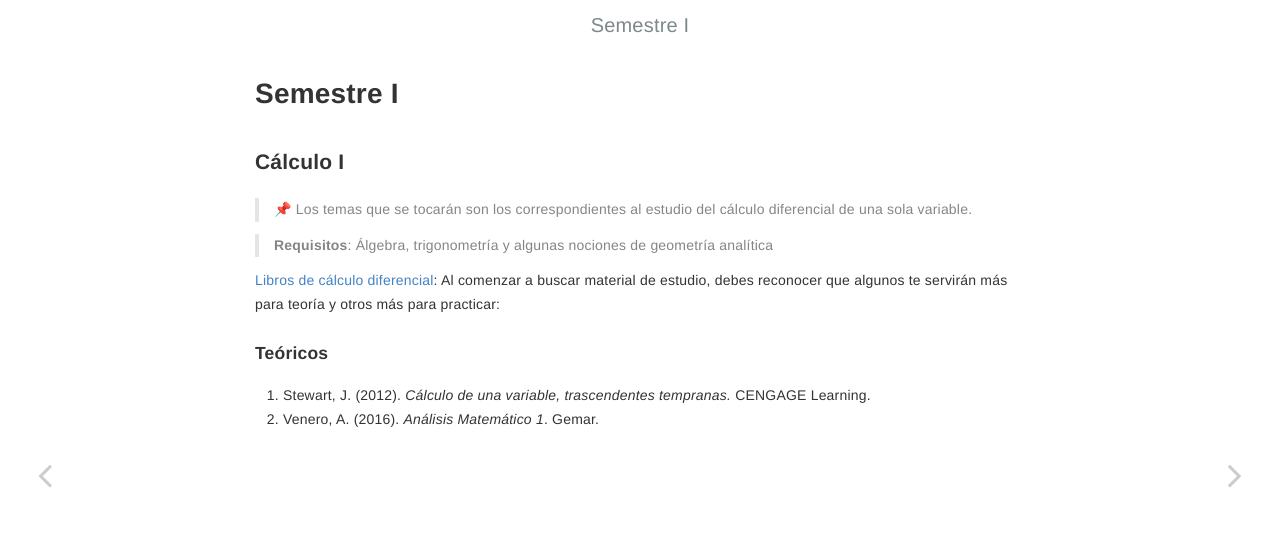
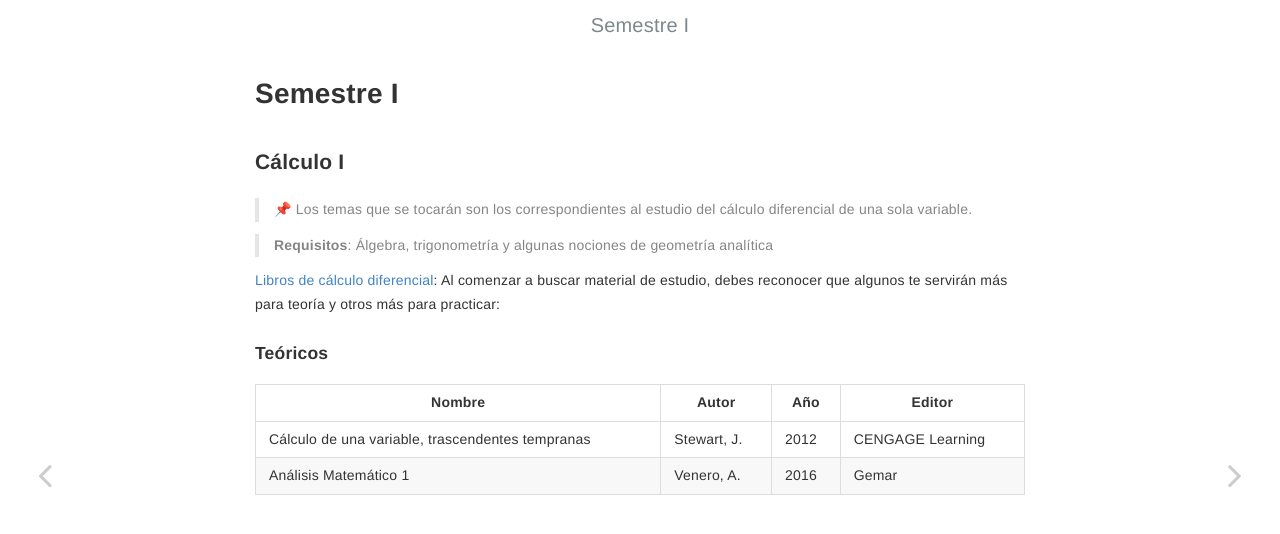
Before and after one commit to alvaro18101/caefis.github.io, a Jekyll site: the page built from _posts/2022-01-30-semestre1.md, in a window 1280 px wide. Shown: the top 534 px of the page. Built offline with Jekyll 4.4.1, drawn with Linux system fonts in a browser that asks for light colours.

Commit message:
fix tables

```diff
--- a/_posts/2022-01-30-semestre1.md
+++ b/_posts/2022-01-30-semestre1.md
@@ -15,5 +15,7 @@ layout: post
 
 #### Teóricos
 
-1. Stewart, J. (2012).  *Cálculo de una variable, trascendentes tempranas.* CENGAGE Learning.
-2. Venero, A. (2016). *Análisis Matemático 1*. Gemar.
+|Nombre|Autor|Año|Editor|
+|------|-----|------------------|------|
+|Cálculo de una variable, trascendentes tempranas|Stewart, J.|2012|CENGAGE Learning|
+|Análisis Matemático 1|Venero, A.|2016|Gemar|
```
Also changed, not shown: _posts/2022-01-30-semestre3.md (+1 -0 lines), _posts/2022-01-30-semestre4.md (+5 -0 lines), _posts/2022-01-30-semestre5.md (+1 -1 lines).
